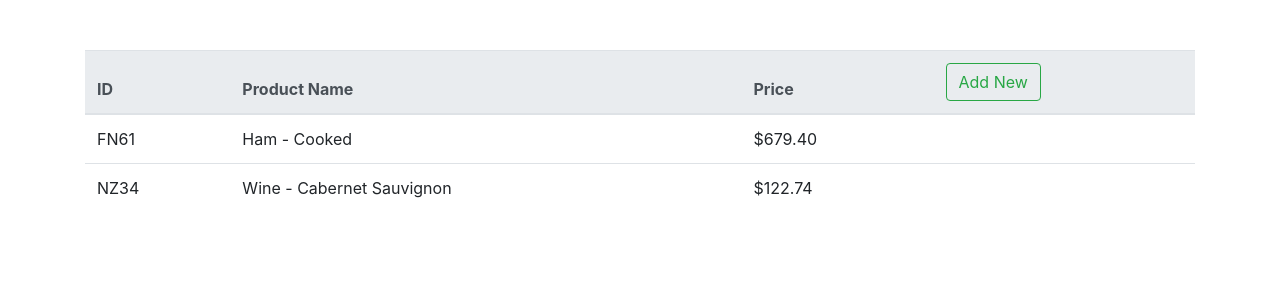
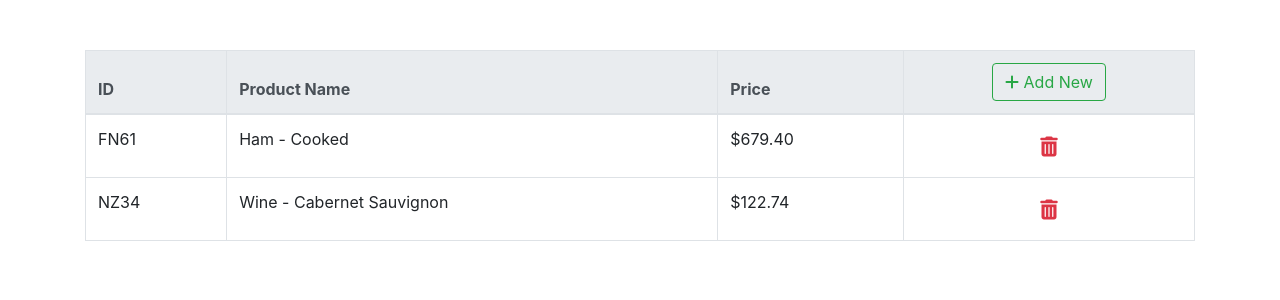
Before and after one commit to thuvarahan97/SimpleProductManager, a Django app: page / in a window 1280 px wide. Shown: the part 56-356 px from the top of the page. Run offline with Django 3.2, Linux system fonts and the light colour scheme; data comes from the database, SQL or seed files in the repository; both versions use the stored data as it was after the commit; some libraries are stand-ins or nearby versions.

Commit message:
Added Delete function for product list display
Completed
~ Product List Display
~ Product Delete Function
~ Add New Product

```diff
--- /dev/null
+++ b/ProductManagerProject/ProductManagerApp/templates/ProductManagerApp/base.html
@@ -0,0 +1,56 @@
+<!doctype html>
+
+{% load static %}
+
+<html lang="en">
+    <head>
+        <!-- Required meta tags -->
+        <meta charset="utf-8">
+        <meta name="viewport" content="width=device-width, initial-scale=1, shrink-to-fit=no">
+
+        <!-- Bootstrap CSS -->
+        <link rel="stylesheet" href="https://stackpath.bootstrapcdn.com/bootstrap/4.4.1/css/bootstrap.min.css" integrity="sha384-Vkoo8x4CGsO3+Hhxv8T/Q5PaXtkKtu6ug5TOeNV6gBiFeWPGFN9MuhOf23Q9Ifjh" crossorigin="anonymous">
+
+        <title>E-Commerce Product Manager</title>
+    </head>
+    <body>
+
+        <nav class="navbar navbar-expand-lg navbar-light bg-light">
+
+            <a class="navbar-brand" href="/">
+                <img src="{% static 'ProductManagerApp/cart.png' %}" width="30" height="30" class="d-inline-block align-top" alt="">
+                E-Commerce Product Manager
+            </a>
+
+            <div class="collapse navbar-collapse" id="navbarTogglerDemo03">
+            <ul class="navbar-nav mr-auto mt-2 mt-lg-0">
+                <!-- <li class="nav-item active">
+                <a class="nav-link" href="#">Home <span class="sr-only">(current)</span></a>
+                </li>
+                <li class="nav-item">
+                <a class="nav-link" href="#">Link</a>
+                </li> -->
+            </ul>
+            <form class="form-inline my-2 my-lg-0">
+                <input class="form-control mr-sm-2" type="search" placeholder="Search" aria-label="Search">
+                <button class="btn btn-outline-success my-2 my-sm-0" type="submit">Search</button>
+            </form>
+            </div>
+        </nav>
+
+
+
+        {% block content %}
+        {% endblock %}
+
+
+
+        <!-- Optional JavaScript -->
+        <!-- jQuery first, then Popper.js, then Bootstrap JS -->
+        <script src="https://code.jquery.com/jquery-3.4.1.slim.min.js" integrity="sha384-J6qa4849blE2+poT4WnyKhv5vZF5SrPo0iEjwBvKU7imGFAV0wwj1yYfoRSJoZ+n" crossorigin="anonymous"></script>
+        <script src="https://cdn.jsdelivr.net/npm/popper.js@1.16.0/dist/umd/popper.min.js" integrity="sha384-Q6E9RHvbIyZFJoft+2mJbHaEWldlvI9IOYy5n3zV9zzTtmI3UksdQRVvoxMfooAo" crossorigin="anonymous"></script>
+        <script src="https://stackpath.bootstrapcdn.com/bootstrap/4.4.1/js/bootstrap.min.js" integrity="sha384-wfSDF2E50Y2D1uUdj0O3uMBJnjuUD4Ih7YwaYd1iqfktj0Uod8GCExl3Og8ifwB6" crossorigin="anonymous"></script>
+
+        <script src="https://kit.fontawesome.com/2873279aa7.js" crossorigin="anonymous"></script>
+    </body>
+</html>
--- a/ProductManagerProject/ProductManagerApp/templates/ProductManagerApp/products.html
+++ b/ProductManagerProject/ProductManagerApp/templates/ProductManagerApp/products.html
@@ -1,56 +1,16 @@
-<!doctype html>
+{% extends 'ProductManagerApp/base.html' %}
 
-{% load static %}
-
-<html lang="en">
-    <head>
-        <!-- Required meta tags -->
-        <meta charset="utf-8">
-        <meta name="viewport" content="width=device-width, initial-scale=1, shrink-to-fit=no">
-
-        <!-- Bootstrap CSS -->
-        <link rel="stylesheet" href="https://stackpath.bootstrapcdn.com/bootstrap/4.4.1/css/bootstrap.min.css" integrity="sha384-Vkoo8x4CGsO3+Hhxv8T/Q5PaXtkKtu6ug5TOeNV6gBiFeWPGFN9MuhOf23Q9Ifjh" crossorigin="anonymous">
-
-        <title>E-Commerce Product Manager</title>
-    </head>
-    <body>
-
-        <nav class="navbar navbar-expand-lg navbar-light bg-light">
-
-            <a class="navbar-brand" href="/">
-                <img src="{% static 'ProductManagerApp/cart.png' %}" width="30" height="30" class="d-inline-block align-top" alt="">
-                E-Commerce Product Manager
-            </a>
-
-            <div class="collapse navbar-collapse" id="navbarTogglerDemo03">
-            <ul class="navbar-nav mr-auto mt-2 mt-lg-0">
-                <!-- <li class="nav-item active">
-                <a class="nav-link" href="#">Home <span class="sr-only">(current)</span></a>
-                </li>
-                <li class="nav-item">
-                <a class="nav-link" href="#">Link</a>
-                </li> -->
-            </ul>
-            <form class="form-inline my-2 my-lg-0">
-                <input class="form-control mr-sm-2" type="search" placeholder="Search" aria-label="Search">
-                <button class="btn btn-outline-success my-2 my-sm-0" type="submit">Search</button>
-            </form>
-            </div>
-        </nav>
-
-
-        <!------------------CONTENT-START----------------->
-
+    {% block content %}
 
         <div class="container">
 
-            <table class="table" style="margin-top: 50px;">
+            <table class="table table-bordered" style="margin-top: 50px;">
                 <thead class="thead-light">
                 <tr>
                     <th scope="col">ID</th>
                     <th scope="col">Product Name</th>
                     <th scope="col">Price</th>
-                    <th>
+                    <th scope="col" class="text-center">
                         <a href="/add_product" class="btn btn-outline-success">
                             <i class="fas fa-plus"></i>
                             Add New
@@ -64,11 +24,11 @@
                         <td>{{product.id}}</td>
                         <td>{{product.name}}</td>
                         <td>${{product.price}}</td>
-                        <td>
-                            <form action="{% url 'product_delete' product.id %}" method="post" class="d-line">
+                        <td class="text-center">
+                            <form action="{% url 'product_delete' product.id %}" method="post">
                                 {% csrf_token %}
                                 <button type="submit" class="btn">
-                                    <i class="far fa-trash-alt fa-lg text-danger float-right"></i>
+                                    <i class="fas fa-trash-alt fa-lg text-danger"></i>
                                 </button>
                             </form>
                         </td>
@@ -79,14 +39,4 @@
 
         </div>
 
-
-        <!----------------CONTENT-END----------------->
-
-
-        <!-- Optional JavaScript -->
-        <!-- jQuery first, then Popper.js, then Bootstrap JS -->
-        <script src="https://code.jquery.com/jquery-3.4.1.slim.min.js" integrity="sha384-J6qa4849blE2+poT4WnyKhv5vZF5SrPo0iEjwBvKU7imGFAV0wwj1yYfoRSJoZ+n" crossorigin="anonymous"></script>
-        <script src="https://cdn.jsdelivr.net/npm/popper.js@1.16.0/dist/umd/popper.min.js" integrity="sha384-Q6E9RHvbIyZFJoft+2mJbHaEWldlvI9IOYy5n3zV9zzTtmI3UksdQRVvoxMfooAo" crossorigin="anonymous"></script>
-        <script src="https://stackpath.bootstrapcdn.com/bootstrap/4.4.1/js/bootstrap.min.js" integrity="sha384-wfSDF2E50Y2D1uUdj0O3uMBJnjuUD4Ih7YwaYd1iqfktj0Uod8GCExl3Og8ifwB6" crossorigin="anonymous"></script>
-    </body>
-</html>
+    {% endblock %}
--- a/ProductManagerProject/ProductManagerApp/urls.py
+++ b/ProductManagerProject/ProductManagerApp/urls.py
@@ -2,7 +2,7 @@ from django.urls import path
 from . import views
 
 urlpatterns = [
-    path('', views.display_home, name='home-page'),
-    path('add_product', views.product_form, name='add-product'),
+    path('', views.product_list, name='home_page'),
+    path('add_product', views.product_form, name='add_product'),
     path('delete/<str:id>/', views.product_delete, name='product_delete'),
 ]
--- a/ProductManagerProject/ProductManagerApp/views.py
+++ b/ProductManagerProject/ProductManagerApp/views.py
@@ -6,7 +6,7 @@ from .models import Products
 
 # Create your views here.
 
-def display_home(request):
+def product_list(request):
     context = {'product_list': Products.objects.all()}
     return render(request, 'ProductManagerApp/products.html', context)
 
```
Also changed, not shown: ProductManagerProject/ProductManagerApp/templates/ProductManagerApp/product_form.html (+12 -71 lines), ProductManagerProject/db.sqlite3.
